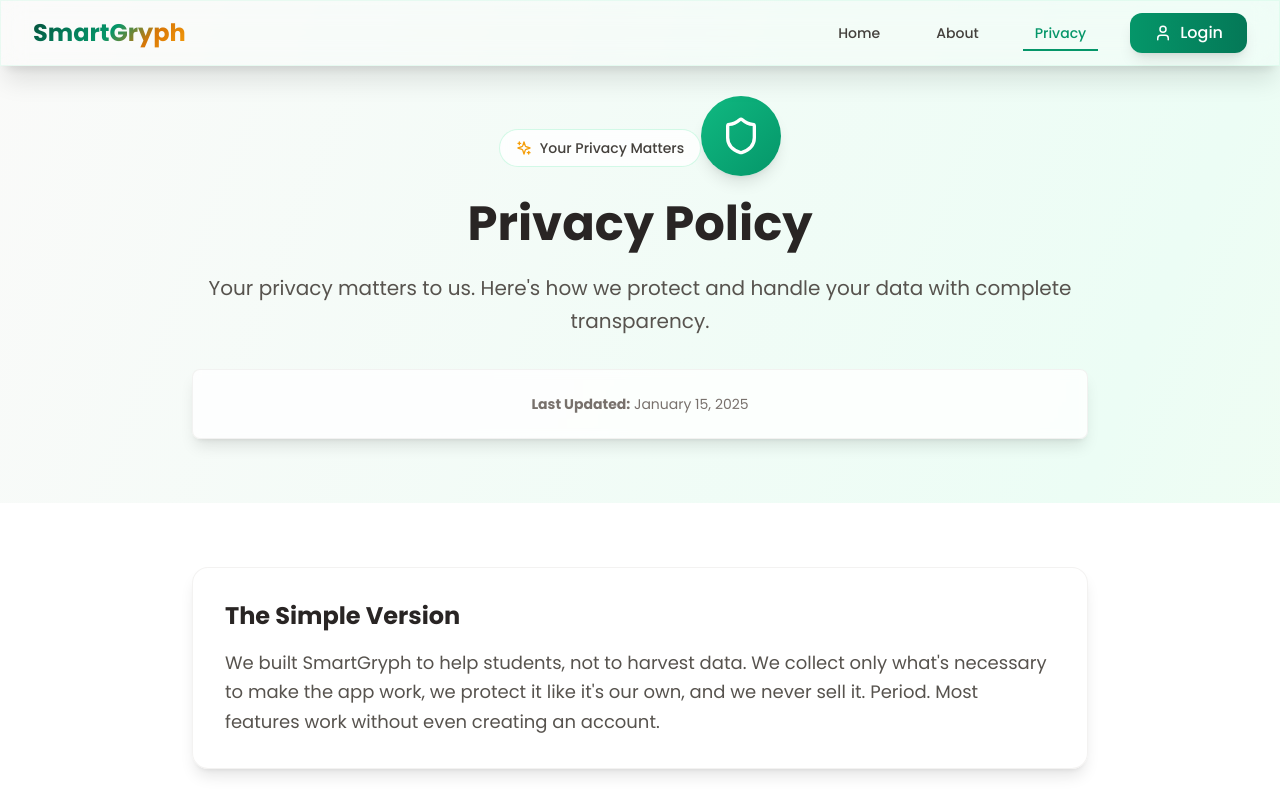
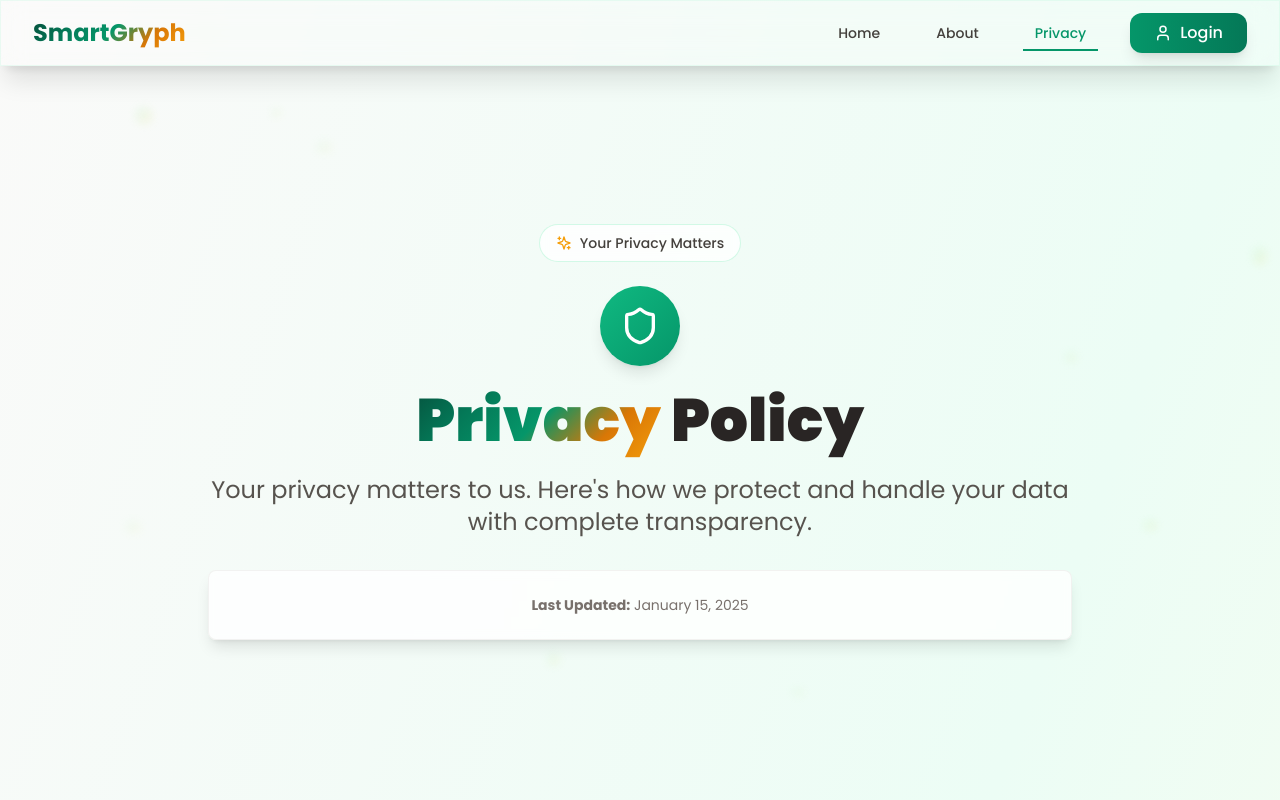
Before and after one commit to brij0/coursescheduler, a React (Vite) app in the folder frontend/: page /privacy in a window 1280 px wide. Shown: the top 800 px of the page. Built offline with nearby package versions, Linux system fonts and the light colour scheme.

Commit message:
Fix Privacy Policy Page Alignment

```diff
--- a/frontend/src/pages/PrivacyPage.jsx
+++ b/frontend/src/pages/PrivacyPage.jsx
@@ -52,8 +52,37 @@
       <Navbar />
 
       {/* Hero Section */}
-      <section className="pt-24 pb-16 px-4">
-        <div className="max-w-4xl mx-auto text-center">
+      <section className="relative min-h-screen flex items-center justify-center overflow-hidden pt-16">
+        {/* Elegant background elements */}
+        <div className="absolute inset-0">
+          {[...Array(10)].map((_, i) => (
+            <motion.div
+              key={i}
+              className="absolute"
+              style={{
+                left: `${Math.random() * 100}%`,
+                top: `${Math.random() * 100}%`,
+              }}
+              animate={{
+                y: [0, -20, 0],
+                x: [0, Math.random() * 15 - 7.5, 0],
+                scale: [1, 1.1, 1],
+                opacity: [0.3, 0.6, 0.3],
+              }}
+              transition={{
+                duration: 6 + Math.random() * 4,
+                repeat: Infinity,
+                ease: "easeInOut",
+                delay: i * 0.5,
+              }}
+            >
+              <div className={`w-${Math.floor(Math.random() * 3) + 2} h-${Math.floor(Math.random() * 3) + 2} bg-gradient-to-br from-primary-200/40 to-accent-200/40 rounded-full blur-sm`} />
+            </motion.div>
+          ))}
+        </div>
+
+        {/* Hero Content */}
+        <div className="relative z-20 text-center px-4 max-w-4xl mx-auto">
           <motion.div
             initial={{ opacity: 0, y: 50 }}
             animate={{ opacity: 1, y: 0 }}
@@ -69,15 +98,18 @@
               <span className="text-sm font-medium text-neutral-700">Your Privacy Matters</span>
             </motion.div>
 
-            <div className="inline-flex items-center justify-center w-20 h-20 bg-gradient-to-br from-primary-500 to-primary-600 rounded-full mb-6 shadow-lg emerald-glow">
-              <Shield className="w-10 h-10 text-white" />
+            <div className="flex items-center justify-center mb-6">
+              <div className="w-20 h-20 bg-gradient-to-br from-primary-500 to-primary-600 rounded-full flex items-center justify-center shadow-lg emerald-glow">
+                <Shield className="w-10 h-10 text-white" />
+              </div>
             </div>
 
-            <h1 className="text-4xl md:text-5xl font-display font-bold mb-6 text-neutral-800">
-              Privacy Policy
+            <h1 className="text-5xl md:text-6xl font-display font-black mb-6">
+              <span className="gradient-text">Privacy</span>
+              <span className="text-neutral-800"> Policy</span>
             </h1>
 
-            <p className="text-xl text-neutral-600 mb-8 leading-relaxed">
+            <p className="text-xl md:text-2xl text-neutral-600 mb-8 leading-relaxed">
               Your privacy matters to us. Here's how we protect and handle your data
               with complete transparency.
             </p>
@@ -92,7 +124,7 @@
       </section>
 
       {/* Main Content */}
-      <section className="py-16 px-4 bg-white">
+      <section className="py-20 px-4 bg-white">
         <div className="max-w-4xl mx-auto">
           {/* Introduction */}
           <motion.div
@@ -223,9 +255,7 @@
             </p>
             <motion.a
               href="mailto:privacy@smartgryph.com"
-              className="inline-flex items-center space-x-2 bg-gradient-to-r from-primary-600 to-primary-700 text-white px-6 py-3 rounded-lg font-semibold hover:from-primary-700 hover:to-primary-800 transition-all duration-300 shadow-lg emerald-glow"
-              whileHover={{ scale: 1.05 }}
-              whileTap={{ scale: 0.95 }}
+              className="inline-flex items-center space-x-2 bg-gradient-to-r from-primary-600 to-primary-700 text-white px-6 py-3 rounded-lg font-semibold transition-all duration-300 shadow-lg emerald-glow"
             >
               <Mail size={20} />
               <span>privacy@smartgryph.com</span>
```
